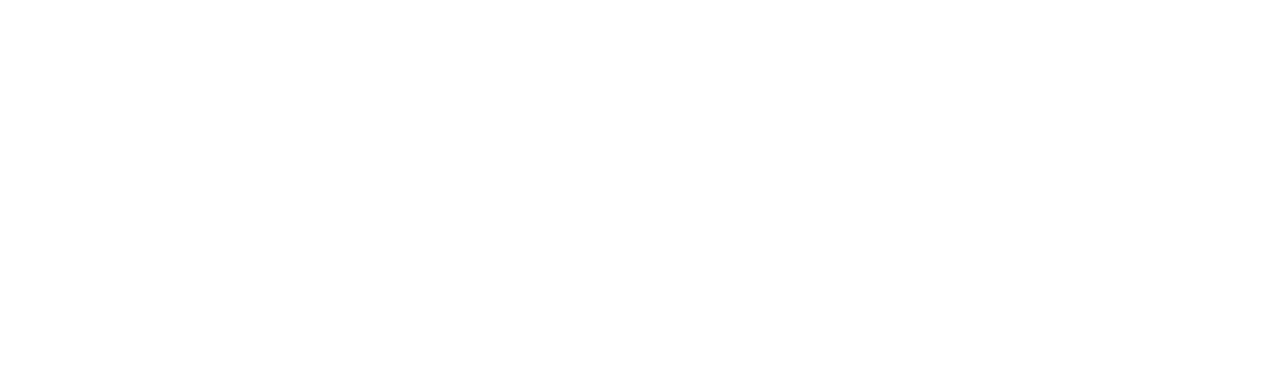
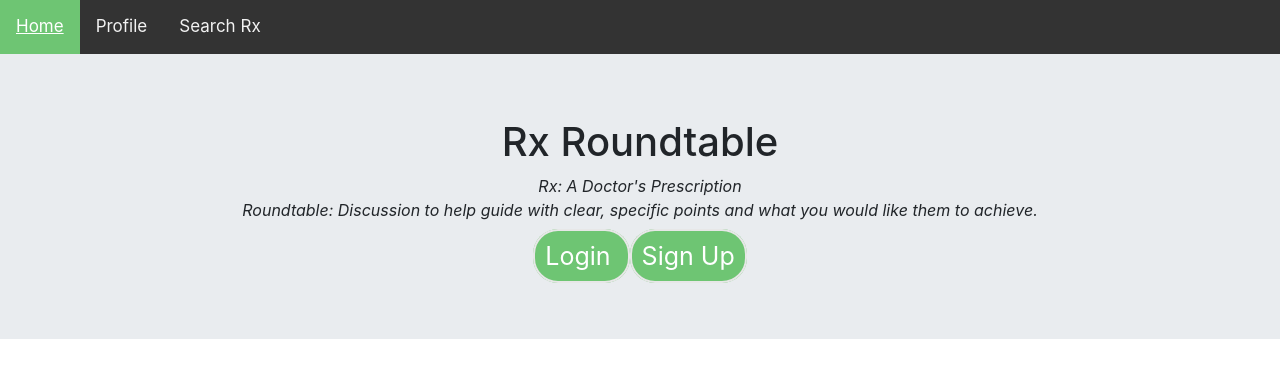
Before and after one commit to candacecodes/rx-roundtable-client, a React (Create React App) app: page / in a window 1280 px wide. Shown: the top 378 px of the page. Built offline with nearby package versions, Linux system fonts and the light colour scheme.

Commit message:
link styling

```diff
--- a/src/App.css
+++ b/src/App.css
@@ -59,6 +59,24 @@
 
 .banner {
 	background-color: #9ccad6;
+}
+
+.loginButton {
+	color: white;
+	border: 2px solid #e7e7e7;
+	font-size: 25px;
+	background-color: #6ec573;
+	border-radius: 25px;
+	padding: 10px;
+}
+
+.loginButton:hover {
+	box-shadow: 0 8px 16px 0 rgba(0, 0, 0, 0.2), 0 6px 20px 0 rgba(0, 0, 0, 0.19);
+	color: #6ec573;
+	font-size: 25px;
+	color: white;
+	border-radius: 25px;
+	padding: 10px;
 }
 
 @keyframes App-logo-spin {
--- a/src/App.js
+++ b/src/App.js
@@ -72,6 +72,7 @@
 			</header> */}
 
 					<main id="page-wrap">
+						<Route exact path="" component={Home} />
 						<Route exact path="/home" component={Home} />
 						<Route exact path="/login" component={this.renderForm} />
 						<Route path="/signup" exact component={this.renderForm} />
--- a/src/components/home/Home.js
+++ b/src/components/home/Home.js
@@ -2,6 +2,7 @@
 import { Jumbotron, Container } from "react-bootstrap";
 import Button from "react-bootstrap/Button";
 import Navbar from "../Navbar";
+import { NavLink } from "react-router-dom";
 
 export default function Home() {
 	return (
@@ -18,8 +19,14 @@
 							and what you would like them to achieve.
 						</i>
 					</p>
-					<Button variant="outline-secondary">Login</Button>
-					<Button variant="outline-secondary">Sign Up</Button>
+					<NavLink className="loginButton" to="/login">
+						{" "}
+						Login{" "}
+					</NavLink>
+					<NavLink className="loginButton" to="/signup">
+						{" "}
+						Sign Up{" "}
+					</NavLink>
 				</Container>
 			</Jumbotron>
 		</div>
```
